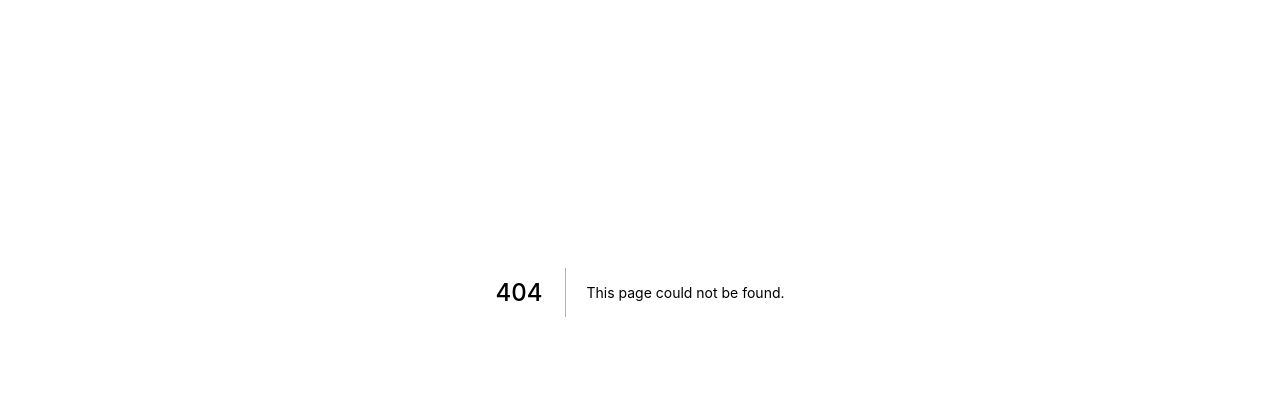
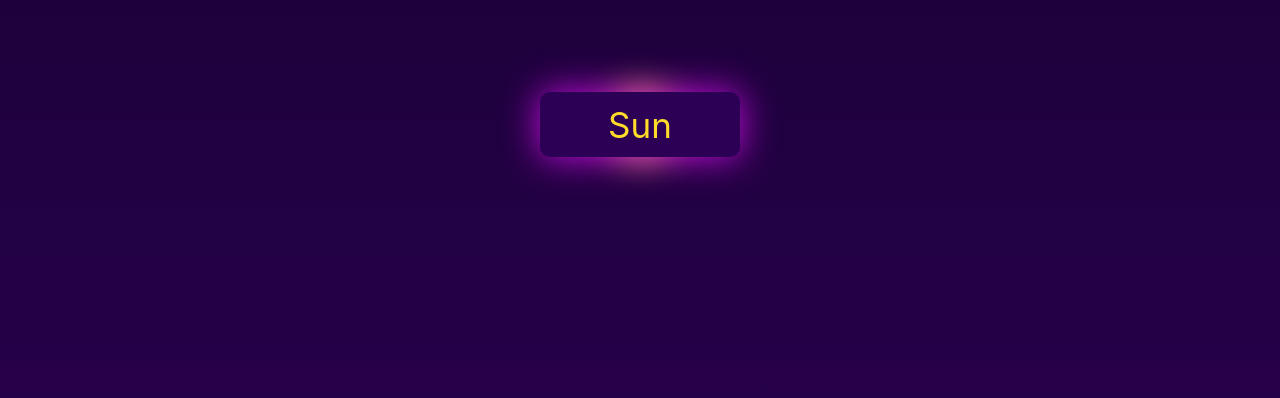
Before and after one commit to SangKwon-Lee/Kogong_css, a Next.js app: page /sun in a window 1280 px wide. Before the commit this address had no page. Shown: the part 108-506 px from the top of the page. Built offline with nearby package versions, Linux system fonts and the light colour scheme.

Commit message:
태양효과

```diff
--- a/package.json
+++ b/package.json
@@ -11,6 +11,7 @@
   "dependencies": {
     "@emotion/react": "^11.4.0",
     "@emotion/styled": "^11.3.0",
+    "lodash": "^4.17.21",
     "next": "11.0.1",
     "react": "17.0.2",
     "react-dom": "17.0.2"
--- /dev/null
+++ b/pages/sun/index.js
@@ -0,0 +1,23 @@
+import { useState } from 'react';
+import { Background, Container, Button, Text, Sun } from '../../src/sun';
+
+export default function SunLight() {
+	const [isTrue, setIsTrue] = useState(false);
+
+	const handleIsTrue = () => {
+		setIsTrue(true);
+	};
+	const handleIsFalse = () => {
+		setIsTrue(false);
+	};
+	return (
+		<Background>
+			<Container>
+				<Button onMouseOver={handleIsTrue} onMouseLeave={handleIsFalse}>
+					<Text>Sun</Text>
+				</Button>
+				<Sun isTrue={isTrue}></Sun>
+			</Container>
+		</Background>
+	);
+}
--- /dev/null
+++ b/src/sun.js
@@ -0,0 +1,52 @@
+import styled from '@emotion/styled';
+
+export const Background = styled.div`
+	background: linear-gradient(180deg, #1c0138 0%, #2c0055 100%);
+	height: 100vh;
+	display: flex;
+	position: absolute;
+	width: 100%;
+	z-index: -2;
+	justify-content: center;
+`;
+
+export const Container = styled.div`
+	margin-top: 200px;
+	width: 200px;
+	height: 200px;
+`;
+
+export const Button = styled.div`
+	width: 200px;
+	height: 65px;
+	background: #2c0055;
+	box-shadow: 0 0 16px #c80de0;
+	border-radius: 10px;
+	box-shadow: 0 0 36px #c80de0;
+	transition: all 1s ease-in-out;
+	display: flex;
+	align-items: center;
+	justify-content: center;
+`;
+
+export const Text = styled.span`
+	font-size: 35px;
+	left: 65px;
+	color: #ffdc2a;
+`;
+
+export const Sun = styled.div`
+	position: absolute;
+	z-index: -1;
+	width: 64px;
+	margin-left: 70px;
+
+	margin-top: ${(props) => (props.isTrue ? '-100px' : '-65px')};
+	height: 64px;
+	background: linear-gradient(180deg, #ffdc2a 0%, #fb2182 41.54%);
+	box-shadow: ${(props) =>
+		props.isTrue ? '0 0 10px #ffdc2a;' : '0 0 36px #ffdc2a;'};
+
+	border-radius: 65px;
+	transition: all 1s ease-in-out;
+`;
```
Also changed, not shown: pages/test/index.js (+28 -16 lines), pages/test2/index.js (added, +13 -0 lines), 2 other files (tests, documents, lock files or other folders).
